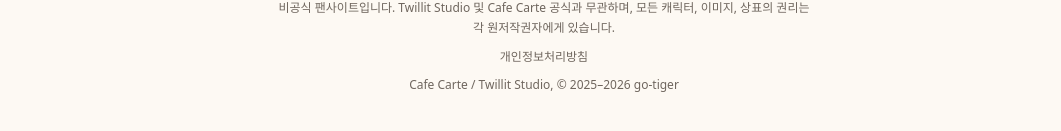
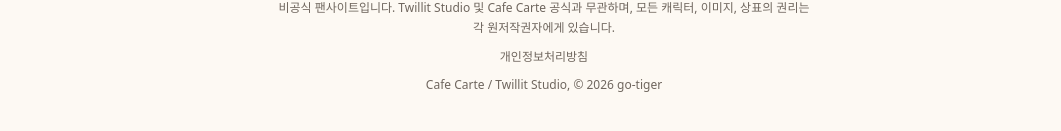
Before and after one commit to go-tiger/cafe-carte, a Next.js app: page /covers in a window 1280 px wide. Shown: the part 569-700 px from the top of the page, without its empty margins (96-1157 px from the left). Built offline with nearby package versions, Linux system fonts and the light colour scheme; no server answers; a web font is replaced by a local one.

Commit message:
fix: 푸터 저작권 시작 연도를 2026으로 수정

```diff
--- a/src/components/SiteFooter.tsx
+++ b/src/components/SiteFooter.tsx
@@ -1,6 +1,6 @@
 import Link from 'next/link';
 
-const SINCE = 2025;
+const SINCE = 2026;
 
 export function SiteFooter() {
   const year = new Date().getFullYear();
```
